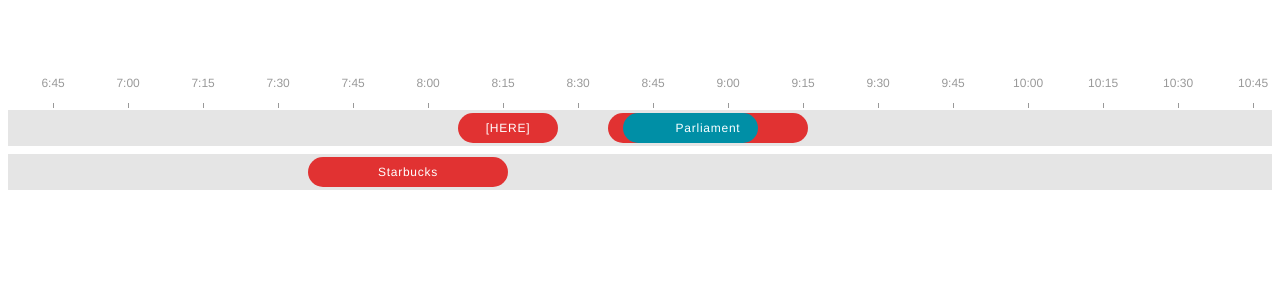
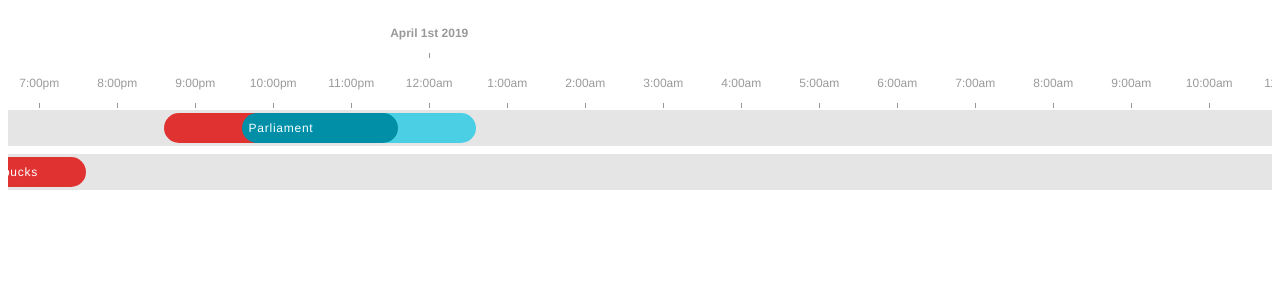
Before and after one commit to gitbugr/react-ts-gantt, a React (Create React App) app: page / in a window 1280 px wide. Shown: the top 300 px of the page. Built offline with nearby package versions, Linux system fonts and the light colour scheme.

Commit message:
~ change time segment

```diff
--- a/src/Molecules/GanttTime.scss
+++ b/src/Molecules/GanttTime.scss
@@ -6,6 +6,7 @@
     align-items: center;
     font-family: 'Helvetica Neue';
     font-size: 9pt;
+    user-select: none;
     justify-content: center;
     position: absolute;
     &::after {
--- a/src/Molecules/GanttTime.tsx
+++ b/src/Molecules/GanttTime.tsx
@@ -16,7 +16,7 @@ interface GanttTimeProps {
 function GanttTime(props: GanttTimeProps): JSX.Element
 {
     return (
-        <div className="gantt__timeline-time" style={{left: props.leftPos}}>{ moment(props.date).format(props.format || 'h:mm') }</div>
+        <div className="gantt__timeline-time" style={{left: props.leftPos}}>{ moment(props.date).format(props.format || 'h:mma') }</div>
     );
 }
 
--- a/src/Molecules/GanttTimeline.scss
+++ b/src/Molecules/GanttTimeline.scss
@@ -3,4 +3,11 @@
     overflow: hidden;
     position: relative;
     opacity: 0.4;
+    &.gantt__timeline--dates {
+        height: 50px;
+        font-weight: bold;
+        .gantt__timeline-time {
+            height: 50px;
+        }
+    }
 }
--- a/src/Molecules/GanttTimeline.tsx
+++ b/src/Molecules/GanttTimeline.tsx
@@ -23,31 +23,15 @@ function GanttTimeline(): JSX.Element
     const timelineEl = useRef(null);
     const [timePositions, setTimePositions] = useState([] as TimeAndPosition[]);
 
-    // high-performance rounding
-    function roundToQuarter(date: Date): Date
-    {
-        const minutes = date.getMinutes();
-        if (minutes <= 7 || minutes >= 53) {
-            date.setMinutes(0);
-        } else if (minutes <= 22) {
-            date.setMinutes(15);
-        } else if (minutes <= 37) {
-            date.setMinutes(30);
-        } else {
-            date.setMinutes(45);
-        }
-        return date;
-    }
-
     const updateViewableTimes = throttle(15, () => {
         const newTimePositions:TimeAndPosition[] = [];
         const currentTimeline: any = timelineEl.current;
         const pixelsPerSecond = 60000 / ganttState.pixelsPerMinute;
         if (currentTimeline) {
             const minutesInView = currentTimeline.clientWidth / ganttState.pixelsPerMinute;
-            const maxDate = new Date(ganttState.position.getTime() + (minutesInView * 60000));
+            const maxDate = new Date(ganttState.position.getTime() + (minutesInView * 60000) + 1800000);
             let dateCursor = new Date(ganttState.position.getTime() - 1800000);
-                dateCursor.setTime(roundToQuarter(dateCursor).getTime());
+                dateCursor.setMinutes(ganttState.segment * Math.round(dateCursor.getMinutes() / ganttState.segment));
                 dateCursor.setSeconds(0);
                 dateCursor.setMilliseconds(0);
             while (dateCursor.getTime() < maxDate.getTime()) {
@@ -57,7 +41,7 @@ function GanttTimeline(): JSX.Element
                     date: new Date(dateCursor.getTime()),
                     leftPos: leftPos,
                 });
-                dateCursor.setTime(dateCursor.getTime() + 900000);
+                dateCursor.setTime(dateCursor.getTime() + (ganttState.segment * 60 * 1000));
             }
             setTimePositions(newTimePositions);
         }
@@ -76,12 +60,12 @@ function GanttTimeline(): JSX.Element
 
     return (
         <div>
-            <div ref={timelineEl} className="gantt__timeline">
+            <div ref={timelineEl} className="gantt__timeline gantt__timeline--dates">
                 {
                     timePositions.filter(({date}) => {
                         return date.getHours() + date.getMinutes() === 0;
                     }).map(({date, leftPos}, i) => {
-                        <GanttTime key={i} date={date} leftPos={leftPos} format="MMMM Do YYYY"/>
+                        return <GanttTime key={i + 0.1} date={date} leftPos={leftPos} format="MMMM Do YYYY" />
                     })
                 }
             </div>
--- a/src/Reducers/GanntReducer.tsx
+++ b/src/Reducers/GanntReducer.tsx
@@ -6,6 +6,7 @@ import uuidv4 from 'uuid/v4';
 type State = {
     position: Date;
     pixelsPerMinute: number;
+    segment: number;
     snapToSecond: number;
     rows: Gantt.Row[];
 }
@@ -20,7 +21,8 @@ let rowUuid2 = uuidv4();
 // default gantt state
 export const defaultGanttState = {
     position: (new Date((new Date()).getTime() - (1000*60*60*2))), // now - 1hr
-    pixelsPerMinute: 5,
+    pixelsPerMinute: 1.3,
+    segment: 60,
     snapToSecond: 60,
     rows: [
         {
@@ -30,22 +32,22 @@ export const defaultGanttState = {
                     uuid: uuidv4(),
                     row: rowUuid1,
                     text: '[HERE]',
-                    start: new Date(new Date().getTime() - (1000*60*30)),
-                    end: new Date(new Date().getTime() - (1000*60*10)),
+                    start: new Date(new Date().getTime() - (1000*60*60*6)),
+                    end: new Date(new Date().getTime() - (1000*60*60*2)),
                 },
                 {
                     uuid: uuidv4(),
                     row: rowUuid1,
                     text: 'Parliament',
                     start: new Date(),
-                    end: new Date(new Date().getTime() + (1000*60*40)),
+                    end: new Date(new Date().getTime() + (1000*60*60*3)),
                 },
                 {
                     uuid: uuidv4(),
                     row: rowUuid1,
                     overlay: true,
-                    start: new Date(new Date().getTime() + (1000*60*3)),
-                    end: new Date(new Date().getTime() + (1000*60*30)),
+                    start: new Date(new Date().getTime() + (1000*60*60)),
+                    end: new Date(new Date().getTime() + (1000*60*60*4)),
                 },
             ],
         },
@@ -56,8 +58,8 @@ export const defaultGanttState = {
                     uuid: uuidv4(),
                     row: rowUuid2,
                     text: 'Starbucks',
-                    start: new Date(new Date().getTime() - (1000*60*60)),
-                    end: new Date(new Date().getTime() - (1000*60*20)),
+                    start: new Date(new Date().getTime() - (1000*60*60*3)),
+                    end: new Date(new Date().getTime() - (1000*60*60)),
                 },
             ],
         },
```
Also changed, not shown: src/Pages/Demo.tsx (+6 -2 lines).
